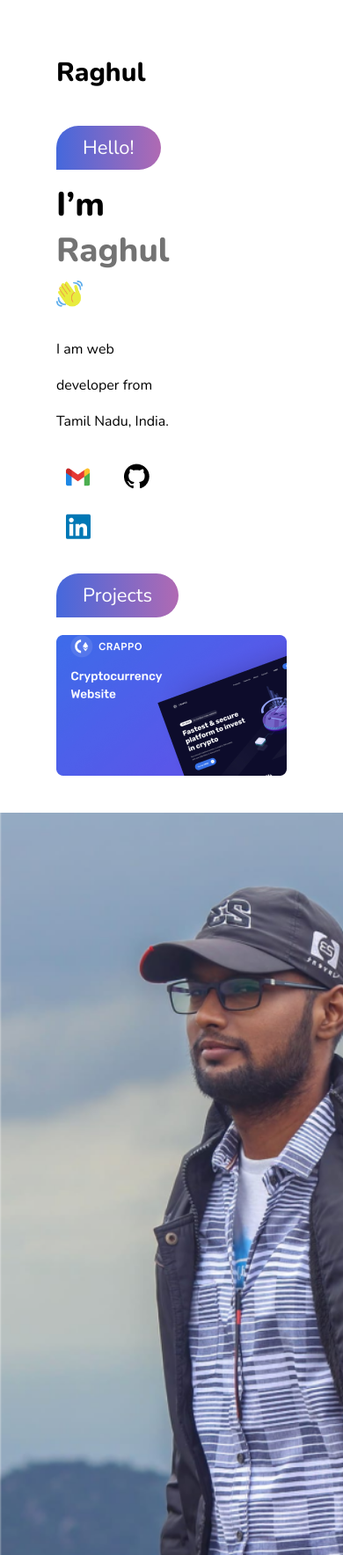
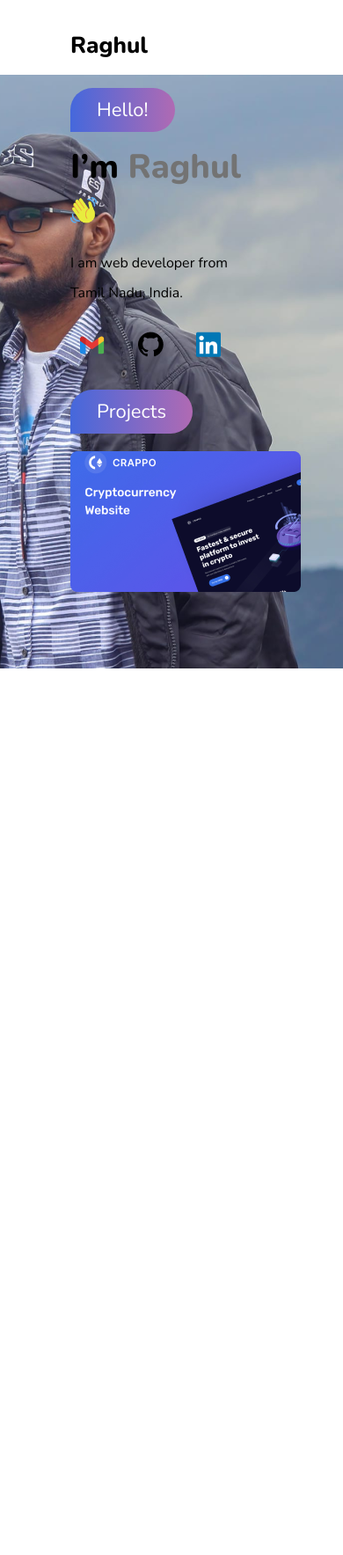
Before and after one commit to Raghulrenzo/portfolio, a PHP site: page / in a window 390 px wide; the page is wider, and only the part inside the window is pictured. Shown: that part at 88% size. After the commit the page ends 760 px from the top of that part, so only its background shows below. Run offline with PHP 8.4, Linux system fonts and the light colour scheme.

Commit message:
updated responsive

```diff
--- a/css/main.css
+++ b/css/main.css
@@ -8,8 +8,11 @@
 body, button{
     font-family:'Nunito' ,sans-serif;
     }
-section{
+    .hero{
         height:100vh;
+        background-image: url(../images/WhatsApp\ Image\ \ \(1\).png);
+        background-repeat: no-repeat;
+        background-position: right;
     }
     h1{
         font-weight:800px;
@@ -34,10 +37,10 @@ h2 span{
         line-height:41px;
         margin-bottom:26px;
     }
-.content{
+    .container{
         padding:64px 0 112px 115px;
         display: inline-block;
-    width:50%;
+        width:75%;
     }
     .msg-box{
         font-weight:400px;
@@ -49,26 +52,61 @@ h2 span{
         display:inline-block;
         border-radius:50px 50px 50px 0;
     }
-.content div{
+    .container div{
         margin:36px 0 50px 0;
     }
-.content img{
+    .container img{
         margin-right:12px
     }
     .crappo-img{
         max-width:384px;
         height:270px;
     }
-.raghul-img{
-    vertical-align: top;
-    height:100%;
+@media screen and (max-width:1400px){
+    .container{
+        padding:34px 0 34px 80px;
+    }
+    h1{
+        font-size:26px;
+        line-height:36px;
+        color:#000000;
+        margin-bottom:30px;
+    }
+    h2{
+        font-size:40px;
+        line-height:50px;
+        color:#000000;
+        margin:20px 0 12px 0;
+    }
+    h2 img{
+        width:35px;
+        height:35px;
+
+    }
+    .msg-box{
+        font-size:26px;
+        line-height:30px;
+        padding: 8px 30px;
+        border-radius:50px 50px 50px 0;
+    }
+    .text{
+        font-size:20px;
+        line-height:34px;
+        margin-bottom:20px;
+    }
+    .crappo-img{
+        max-width:308px;
+        height:170px;
+    }
+    .container div{
+        margin:12px 0 24px 0;
+    }
+
+
 }
 @media screen  and (max-width:1200px){
-    .content{
-        padding:62px 0 36px 64px;
-    }
     h1{
-        margin-bottom:40px;
+        margin-bottom:30px;
     }
     h2{
         margin:14px 0;
@@ -88,14 +126,12 @@ h2 span{
         font-size:22px;
         line-height:30px;
     }
-    .content div{
-        margin:22px 0 20px 0;
+    .container div{
+        margin:20px 0 20px 0;
     }
     .crappo-img{
         max-width:262px;
         height:160px;
     }
 
-
-
 }
--- a/index.html
+++ b/index.html
@@ -9,19 +9,19 @@
     <link href="https://fonts.googleapis.com/css2?family=Nunito:wght@400;800&display=swap" rel="stylesheet">
 </head>
 <body>
-    <section>
-        <div class="content">
+    <section class="hero">
+        <div class="container">
             <h1>Raghul</h1>
             <p class="msg-box">Hello!</p>
             <h2>I’m <span>Raghul</span> <img src="./images/hi-img.png" alt=""></h2>
             <p class="text">I am web developer from Tamil Nadu, India.</p>
-            <img src="./images/Gmail.png" alt="">
-            <img src="./images/git.png" alt="">
-            <img src="./images/linked.png" alt="">
+            <a href=""><img src="./images/Gmail.png" alt=""></a>
+            <a href=""><img src="./images/git.png" alt=""></a>
+            <a href=""><img src="./images/linked.png" alt=""></a>
             <div><p class="msg-box">Projects</p></div>
             <img  class="crappo-img" src="./images/crappo.png" alt="">
         </div>
-        <img class="raghul-img" src="./images/WhatsApp Image  (1).png" alt="">
+       <!-- <img class="raghul-img" src="./images/WhatsApp Image  (1).png" alt=""> -->
     </section>
 </body>
 </html>
```
Lines whose indentation alone changed are shown as unchanged.
